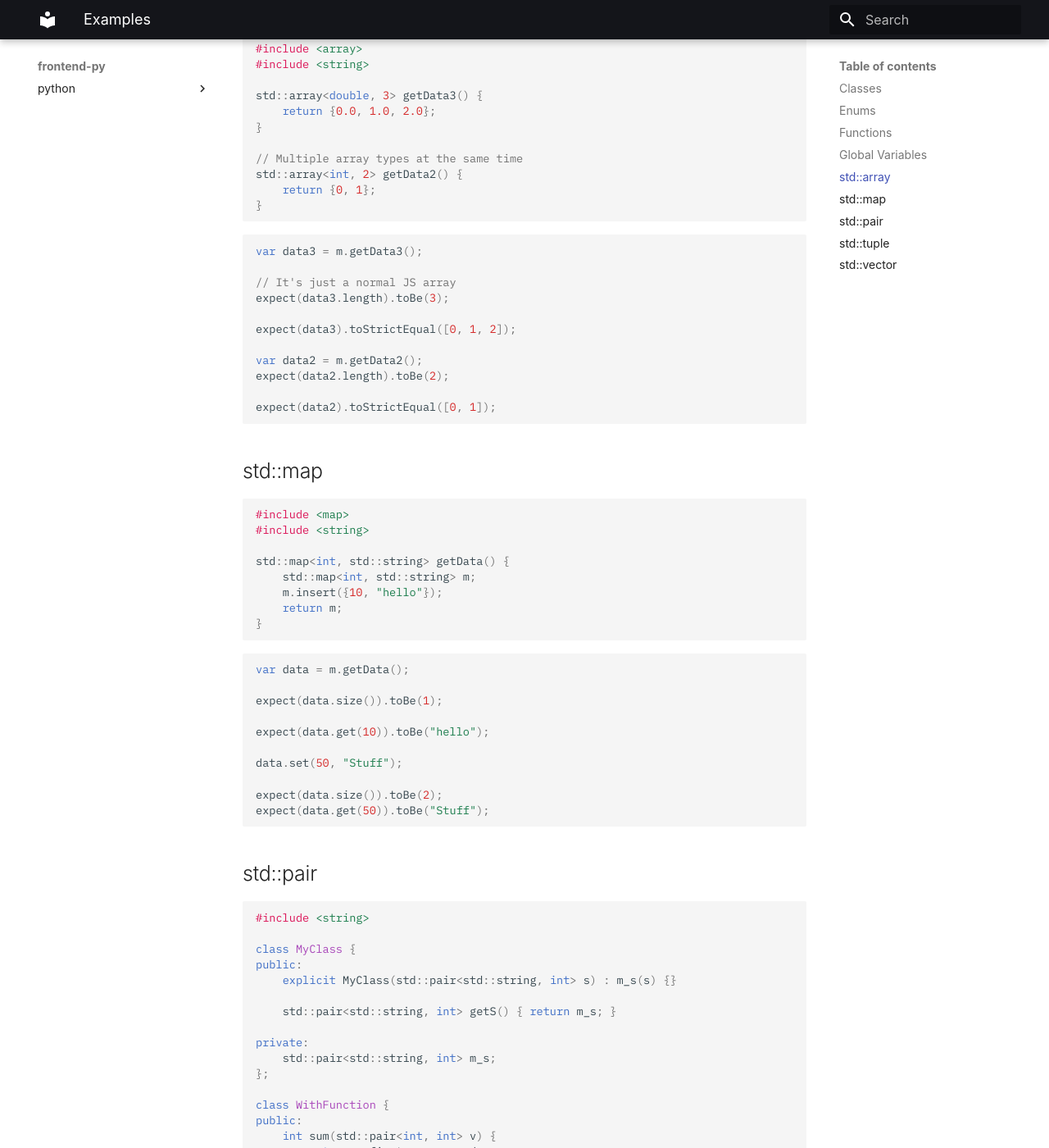
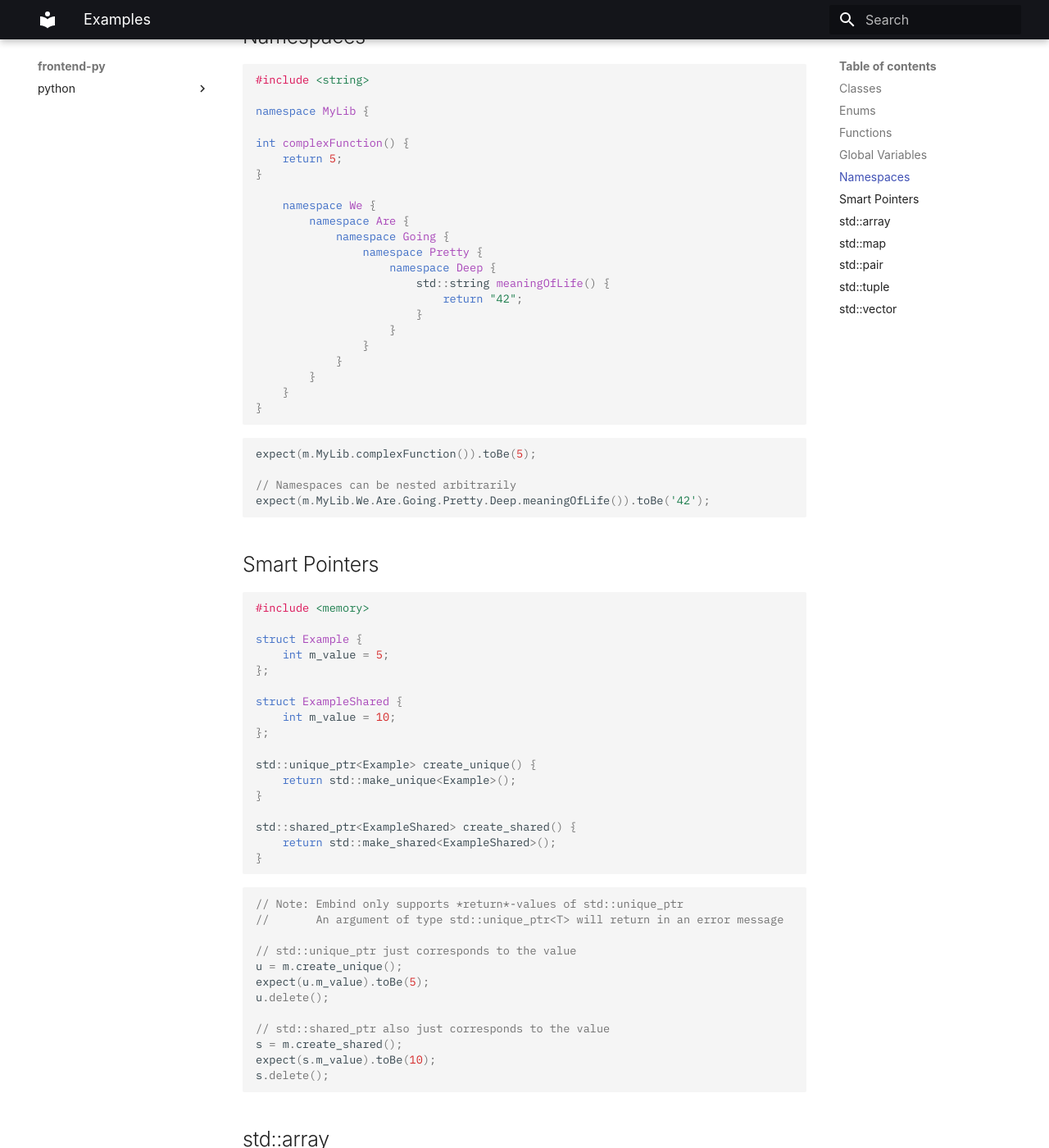
Before and after one commit to Tolc-Software/frontend.wasm, an MkDocs documentation site: the page built from docs/public/examples.md, in a window 1280 px wide and 1400 px high, scrolled down 5106 px. Shown: the whole window at 82% size. Built offline with MkDocs 1.6.1 and Material for MkDocs 9.7.7, drawn with Linux system fonts in a browser that asks for light colours; some web fonts are replaced; some of the changed text lies outside the part shown.

Commit message:
Add the documentation side of smart pointers

````diff
--- a/docs/public/examples.md
+++ b/docs/public/examples.md
@@ -98,6 +98,7 @@ var withMembers = new m.WithMembers();
 expect(withMembers.i).toBe(5);
 try {
 	withMembers.i = 10;
+	expect(true).toBe(false);
 } catch (err) {
 	expect(err.toString()).toMatch(/BindingError: WithMembers.i is a read-only property/i);
 }
@@ -113,19 +114,20 @@ withFunction.delete();
 var withPrivateFunction = new m.WithPrivateFunction();
 try {
 	withPrivateFunction.multiply(5, 10);
+	expect(true).toBe(false);
 } catch (err) {
 	expect(err.toString()).toMatch(/TypeError: withPrivateFunction.multiply is not a function/i);
 }
 withPrivateFunction.delete();
 
 // Classes can be found under their namespace
-var nested = new m.MyNamespace_Nested();
+var nested = new m.MyNamespace.Nested();
 expect(nested.i).toBe(42);
 nested.delete();
 
 // Ok to nest Enums within classes
 var withEnum = new m.WithEnum();
-expect(withEnum.i).toBe(m.WithEnum_Instrument.Flute);
+expect(withEnum.i).toBe(m.WithEnum.Instrument.Flute);
 withEnum.delete();
 
 ```
@@ -282,6 +284,92 @@ expect(m.charPtr).toBe("Hello world");
 
 // Globals within namespaces work
 expect(m.MyNamespace.i).toBe(5);
+
+```
+
+
+## Namespaces ##
+
+
+```cpp
+
+#include <string>
+
+namespace MyLib {
+
+int complexFunction() {
+	return 5;
+}
+
+	namespace We {
+		namespace Are {
+			namespace Going {
+				namespace Pretty {
+					namespace Deep {
+						std::string meaningOfLife() {
+							return "42";
+						}
+					}
+				}
+			}
+		}
+	}
+}
+
+
+```
+
+
+```javascript
+
+expect(m.MyLib.complexFunction()).toBe(5);
+
+// Namespaces can be nested arbitrarily
+expect(m.MyLib.We.Are.Going.Pretty.Deep.meaningOfLife()).toBe('42');
+
+```
+
+
+## Smart Pointers ##
+
+
+```cpp
+
+#include <memory>
+
+struct Example {
+	int m_value = 5;
+};
+
+struct ExampleShared {
+	int m_value = 10;
+};
+
+std::unique_ptr<Example> create_unique() {
+	return std::make_unique<Example>();
+}
+
+std::shared_ptr<ExampleShared> create_shared() {
+	return std::make_shared<ExampleShared>();
+}
+
+```
+
+
+```javascript
+
+// Note: Embind only supports *return*-values of std::unique_ptr
+//       An argument of type std::unique_ptr<T> will return in an error message
+
+// std::unique_ptr just corresponds to the value
+u = m.create_unique();
+expect(u.m_value).toBe(5);
+u.delete();
+
+// std::shared_ptr also just corresponds to the value
+s = m.create_shared();
+expect(s.m_value).toBe(10);
+s.delete();
 
 ```
 
````
Also changed, not shown: docs/public/conversions.md (+7 -5 lines), docs/public/faq.md (+0 -1 lines), docs/public/introduction.md (+1 -1 lines), 1 other file.
